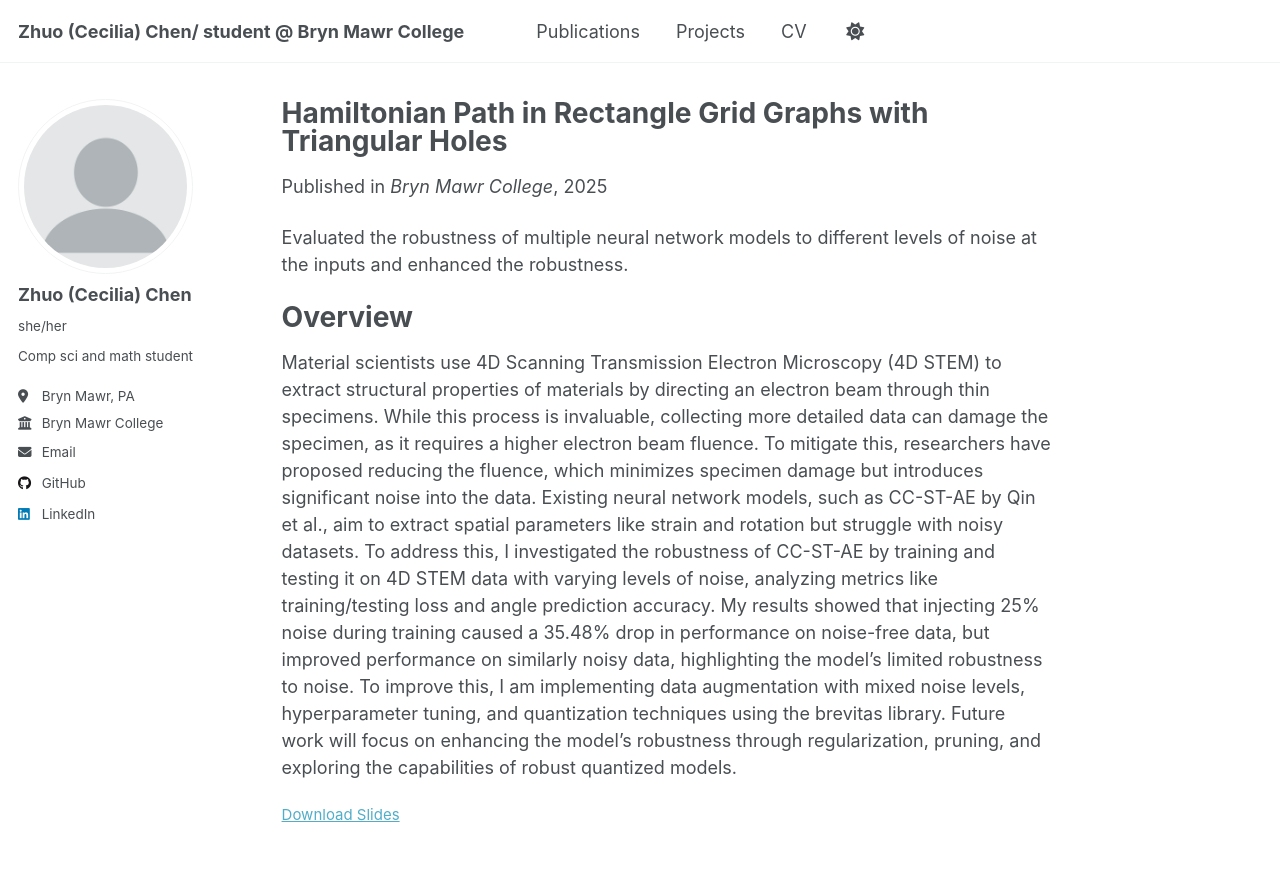
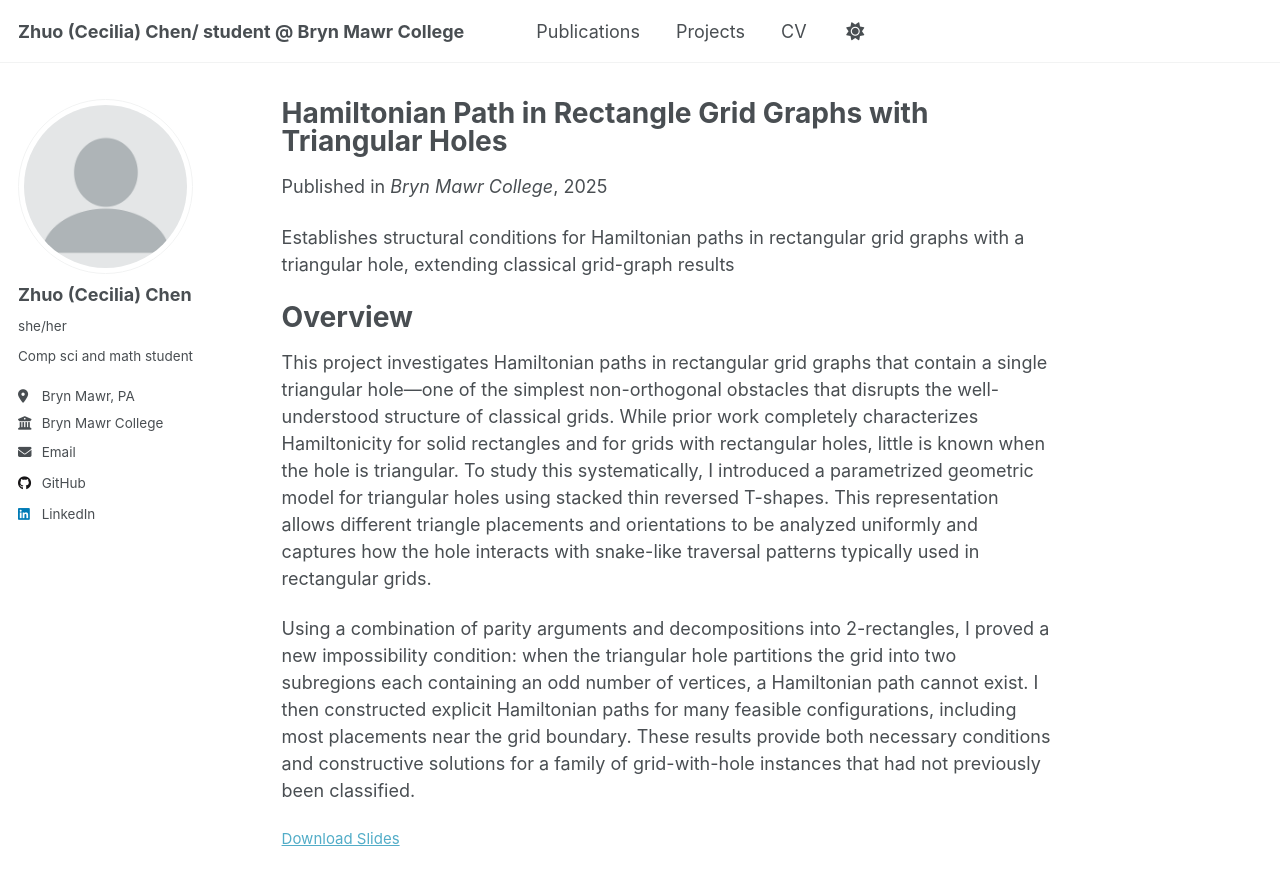
Before and after one commit to Cecilia7717/Cecilia7717.github.io, a Jekyll site: the page built from _projects/hamilton-path.md, in a window 1280 px wide and 900 px high. Shown: the top 885 px of the window. Built offline with Jekyll 4.4.1, drawn with Linux system fonts in a browser that asks for light colours.

Commit message:
Update hamilton-path.md

```diff
--- a/_projects/hamilton-path.md
+++ b/_projects/hamilton-path.md
@@ -8,23 +8,11 @@ location: "Bryn Mawr, PA, USA"
 slidesurl: 'http://cecilia7717.github.io/files/poster1.pdf'
 ---
 
-Evaluated the robustness of multiple neural network models to different levels of noise at the inputs and enhanced the robustness.
+Establishes structural conditions for Hamiltonian paths in rectangular grid graphs with a triangular hole, extending classical grid-graph results
 
 Overview
 ======
 
-Material scientists use 4D Scanning Transmission Electron Microscopy (4D STEM) to extract
-structural properties of materials by directing an electron beam through thin specimens. While
-this process is invaluable, collecting more detailed data can damage the specimen, as it requires a
-higher electron beam fluence. To mitigate this, researchers have proposed reducing the fluence,
-which minimizes specimen damage but introduces significant noise into the data. Existing neural
-network models, such as CC-ST-AE by Qin et al., aim to extract spatial parameters like strain
-and rotation but struggle with noisy datasets. To address this, I investigated the robustness of
-CC-ST-AE by training and testing it on 4D STEM data with varying levels of noise, analyzing
-metrics like training/testing loss and angle prediction accuracy. My results showed that
-injecting 25% noise during training caused a 35.48% drop in performance on noise-free data, but
-improved performance on similarly noisy data, highlighting the model’s limited robustness to noise.
-To improve this, I am implementing data augmentation with mixed noise levels, hyperparameter
-tuning, and quantization techniques using the brevitas library. Future work will focus on
-enhancing the model’s robustness through regularization, pruning, and exploring the capabilities
-of robust quantized models.
+This project investigates Hamiltonian paths in rectangular grid graphs that contain a single triangular hole—one of the simplest non-orthogonal obstacles that disrupts the well-understood structure of classical grids. While prior work completely characterizes Hamiltonicity for solid rectangles and for grids with rectangular holes, little is known when the hole is triangular. To study this systematically, I introduced a parametrized geometric model for triangular holes using stacked thin reversed T-shapes. This representation allows different triangle placements and orientations to be analyzed uniformly and captures how the hole interacts with snake-like traversal patterns typically used in rectangular grids.
+
+Using a combination of parity arguments and decompositions into 2-rectangles, I proved a new impossibility condition: when the triangular hole partitions the grid into two subregions each containing an odd number of vertices, a Hamiltonian path cannot exist. I then constructed explicit Hamiltonian paths for many feasible configurations, including most placements near the grid boundary. These results provide both necessary conditions and constructive solutions for a family of grid-with-hole instances that had not previously been classified.
```
